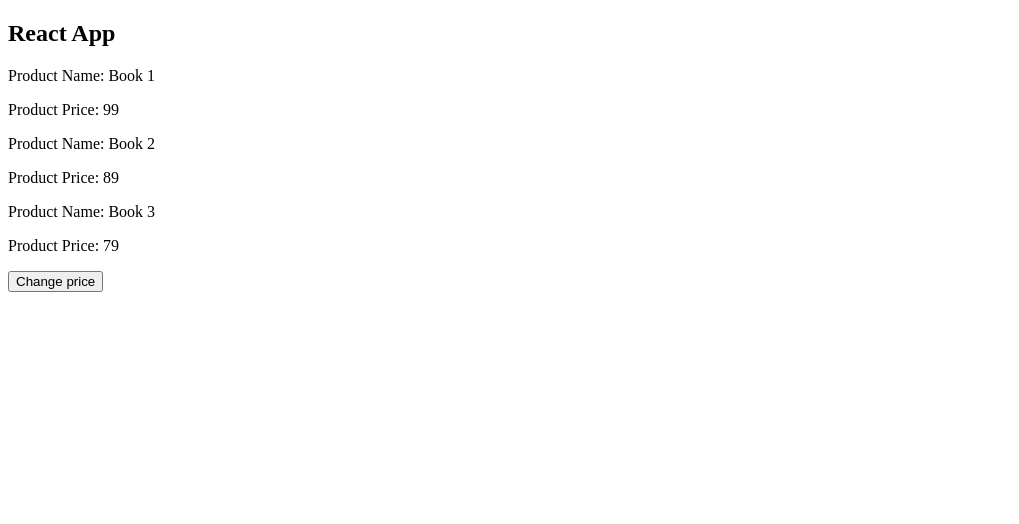
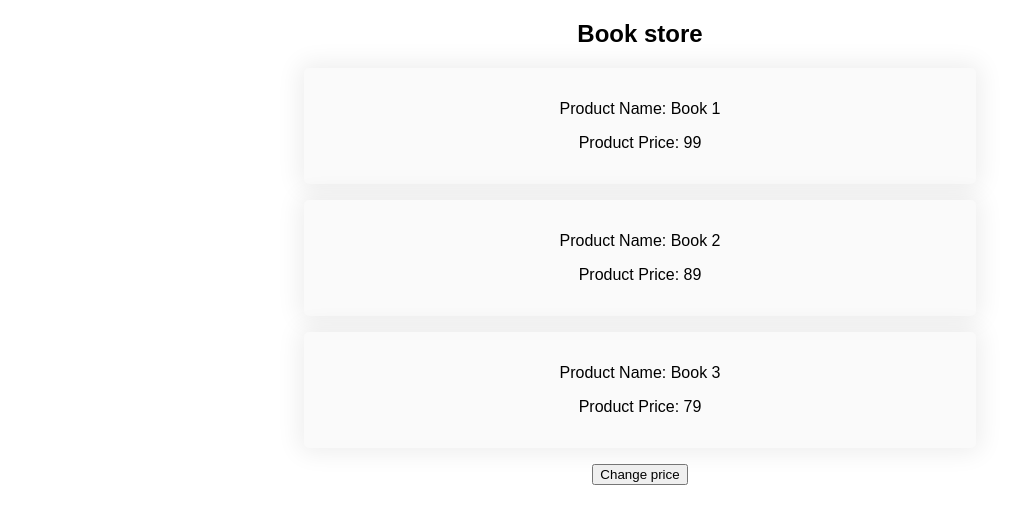
Before and after one commit to aminghs/Mini-Projects, a React (Create React App) app in the folder FrontCast/frontcast/: page / in a window 1280 px wide. Shown: the top 524 px of the page, without its empty margins (0-1019 px from the left). Built offline with nearby package versions, Linux system fonts and the light colour scheme.

Commit message:
Adding style

```diff
--- /dev/null
+++ b/FrontCast/frontcast/src/App.css
@@ -0,0 +1,3 @@
+.center {
+    text-align: center;
+}
--- a/FrontCast/frontcast/src/App.js
+++ b/FrontCast/frontcast/src/App.js
@@ -1,19 +1,19 @@
-import React, { useState } from 'react'
+import React from 'react'
 import Product from './components/Product/Product'
+import './App.css'
 
+class App extends React.Component {
 
-const App = props => {
-
-    const [productState, setProductState] = useState({
+    state = {
         products: [
             { title: 'Book 1', price: 99},
             { title: 'Book 2', price: 89},
             { title: 'Book 3', price: 79},
         ],
-    })
+    }
 
-    const changePriceHandler = () => {
-        setProductState({
+    changePriceHandler = () => {
+        this.setState({
             products: [
                 { title: 'Book 1', price: 59},
                 { title: 'Book 2', price: 69},
@@ -22,46 +22,26 @@ const App = props => {
         })
     }
 
+    render() {
         return (
-                    <div id="main" className="container">
-                        <h2>React App</h2>
+            <div className="center">
+                <h2>Book store</h2>
                 <Product
-                            title={productState.products[0].title}
-                            price={productState.products[0].price}
+                    title={this.state.products[0].title}
+                    price={this.state.products[0].price}
                 />
                 <Product
-                            title={productState.products[1].title}
-                            price={productState.products[1].price}
+                    title={this.state.products[1].title}
+                    price={this.state.products[1].price}
                 />
                 <Product
-                            title={productState.products[2].title}
-                            price={productState.products[2].price}
+                    title={this.state.products[2].title}
+                    price={this.state.products[2].price}
                 />
-                        <button onClick={changePriceHandler} >Change price</button>
+                <button onClick={this.changePriceHandler} >Change price</button>
             </div>
         )
     }
-
-
-// class App extends React.Component {
-
-//     state = {
-//
-//     }
-
-//     changePriceHandler = () => {
-//         this.setState({
-//             products: [
-//                 { title: 'Book 1', price: 59},
-//                 { title: 'Book 2', price: 69},
-//                 { title: 'Book 3', price: 29},
-//             ],
-//         })
-//     }
-
-//     render() {
-//
-//     }
-// }
+}
 
   export default App;
--- /dev/null
+++ b/FrontCast/frontcast/src/components/Product/Product.css
@@ -0,0 +1,9 @@
+.product {
+    background: #fafafa;
+    text-align: center;
+    margin: 1rem auto;
+    width: 50%;
+    padding: 1rem;
+    border-radius: 5px;
+    box-shadow: 0 0 25px 5px rgba(0, 0, 0, 0.07);
+}
--- a/FrontCast/frontcast/src/components/Product/Product.js
+++ b/FrontCast/frontcast/src/components/Product/Product.js
@@ -1,8 +1,9 @@
 import React from 'react'
+import './Product.css'
 
 export const Product = (props) => {
     return (
-        <div>
+        <div className="product">
             <p>Product Name: {props.title}</p>
             <p>Product Price: {props.price}</p>
             <p>{props.children}</p>
--- /dev/null
+++ b/FrontCast/frontcast/src/index.css
@@ -0,0 +1,4 @@
+body {
+    margin: 0 auto;
+    font-family: sans-serif;
+}
--- a/FrontCast/frontcast/src/index.js
+++ b/FrontCast/frontcast/src/index.js
@@ -1,6 +1,7 @@
 import React from 'react'
 import ReactDOM from 'react-dom'
 import App from './App'
+import './index.css'
 
 
 ReactDOM.render(<App />, document.getElementById('root'))
```
Lines whose indentation alone changed are shown as unchanged.
